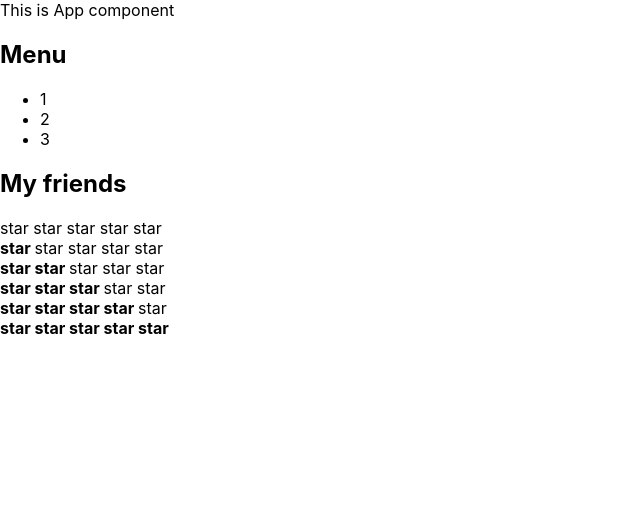
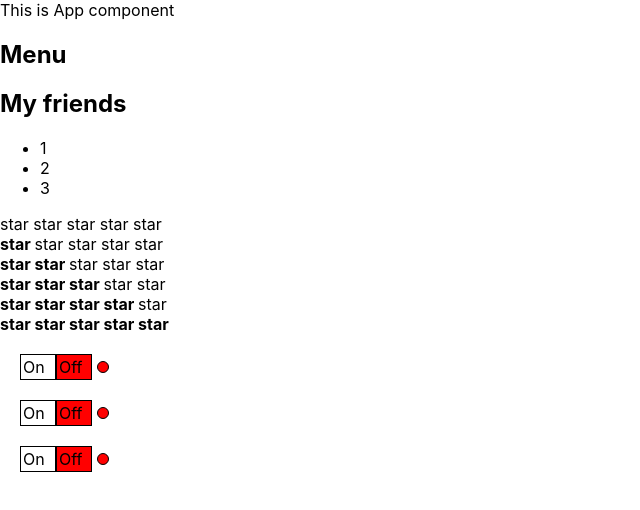
Before and after one commit to Karpenko21/react-podrobno, a React (Create React App) app: page / in a window 1280 px wide. Shown: the top 510 px of the page, without its empty margins (0-640 px from the left). Built offline with nearby package versions, Linux system fonts and the light colour scheme.

Commit message:
After video #5

```diff
--- a/src/App.tsx
+++ b/src/App.tsx
@@ -2,8 +2,10 @@
 import './App.css';
 import {Rating} from "./component/Rating";
 import {Accordion} from "./component/Accordion";
+import {OnOff} from "./component/OnOff/OnOff";
 
 function App() {
+
     return (
         <div>
             <AppTitle appTitle={'This is App component'}/>
@@ -16,6 +18,11 @@
             <Rating value={3}/>
             <Rating value={4}/>
             <Rating value={5}/>
+
+            <OnOff/>
+            <OnOff />
+            <OnOff/>
+
         </div>
     )
 }
--- a/src/component/Accordion.tsx
+++ b/src/component/Accordion.tsx
@@ -6,20 +6,12 @@
 }
 
 export function Accordion(props: AccordionPropsType) {
-    if (props.collapsed) {
         return (
             <div>
                 <AccordionTitle title={props.titleValue}/>
-                <AccordionBody/>
+                {!props.collapsed && <AccordionBody/>}
             </div>
         )
-    } else {
-        return (
-            <div>
-                <AccordionTitle title={props.titleValue}/>
-            </div>
-        )
-    }
 }
 
 type AccordionTitlePropsType = {
--- /dev/null
+++ b/src/component/OnOff/OnOff.module.css
@@ -0,0 +1,6 @@
+.on {
+    background: seagreen;
+}
+.off {
+    background: firebrick;
+}
--- /dev/null
+++ b/src/component/OnOff/OnOff.tsx
@@ -0,0 +1,49 @@
+import React, {useState} from 'react';
+
+type OnOffPropsType = {
+   /* isOn: boolean | null*/
+}
+
+export const OnOff = (props: OnOffPropsType) => {
+
+    const [isOn, setIsOn] = useState(false)
+
+    const buttonsStyle = {
+        margin: "20px"
+    }
+
+    const onStyle = {
+        width: "30px",
+        height: "20px",
+        border: "1px solid black",
+        display: "inline-block",
+        padding: "2px",
+        backgroundColor: isOn ? "green" : "white"
+    }
+    const offStyle = {
+        width: "30px",
+        height: "20px",
+        border: "1px solid black",
+        display: "inline-block",
+        padding: "2px",
+        backgroundColor: isOn ? "white" : "red"
+    }
+    const  indicatorStyle = {
+        width: "10px",
+        height: "10px",
+        borderRadius: "15px",
+        border: "1px solid black",
+        display: "inline-block",
+        marginLeft: "5px",
+        backgroundColor: isOn ? "green" : "red"
+    }
+
+
+        return (
+        <div style={buttonsStyle}>
+            <div style={onStyle} onClick={() => {setIsOn(true)}}>On</div>
+            <div style={offStyle} onClick={() => {setIsOn(false)}}>Off</div>
+            <div style={indicatorStyle}></div>
+        </div>
+    )
+}
--- a/src/component/Rating.tsx
+++ b/src/component/Rating.tsx
@@ -5,67 +5,15 @@
 }
 
 export function Rating(props: RatingPropsType) {
-    if (props.value === 1) {
-        return (
-            <div>
-                <Star selected={true}/>
-                <Star selected={false}/>
-                <Star selected={false}/>
-                <Star selected={false}/>
-                <Star selected={false}/>
-            </div>
-        )
-    } else if (props.value === 2) {
-        return (
-            <div>
-                <Star selected={true}/>
-                <Star selected={true}/>
-                <Star selected={false}/>
-                <Star selected={false}/>
-                <Star selected={false}/>
-            </div>
-        )
-    } else if (props.value === 3) {
-        return (
-            <div>
-                <Star selected={true}/>
-                <Star selected={true}/>
-                <Star selected={true}/>
-                <Star selected={false}/>
-                <Star selected={false}/>
-            </div>
-        )
-    } else if (props.value === 4) {
-        return (
-            <div>
-                <Star selected={true}/>
-                <Star selected={true}/>
-                <Star selected={true}/>
-                <Star selected={true}/>
-                <Star selected={false}/>
-            </div>
-        )
-    } else if (props.value === 5) {
-        return (
-            <div>
-                <Star selected={true}/>
-                <Star selected={true}/>
-                <Star selected={true}/>
-                <Star selected={true}/>
-                <Star selected={true}/>
-            </div>
-        )
-    } else {
-        return (
-            <div>
-                <Star selected={false}/>
-                <Star selected={false}/>
-                <Star selected={false}/>
-                <Star selected={false}/>
-                <Star selected={false}/>
-            </div>
-        )
-    }
+    return (
+        <div>
+            <Star selected={props.value > 0}/>
+            <Star selected={props.value > 1}/>
+            <Star selected={props.value > 2}/>
+            <Star selected={props.value > 3}/>
+            <Star selected={props.value > 4}/>
+        </div>
+    )
 }
 
 type StarPropsType = {
```
